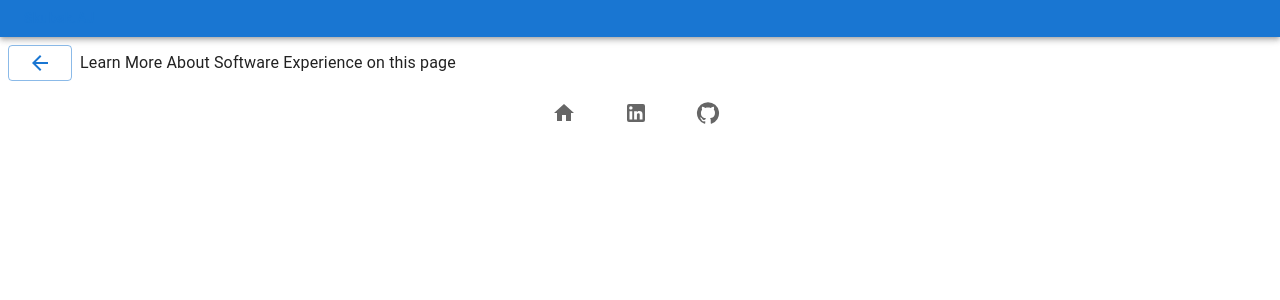
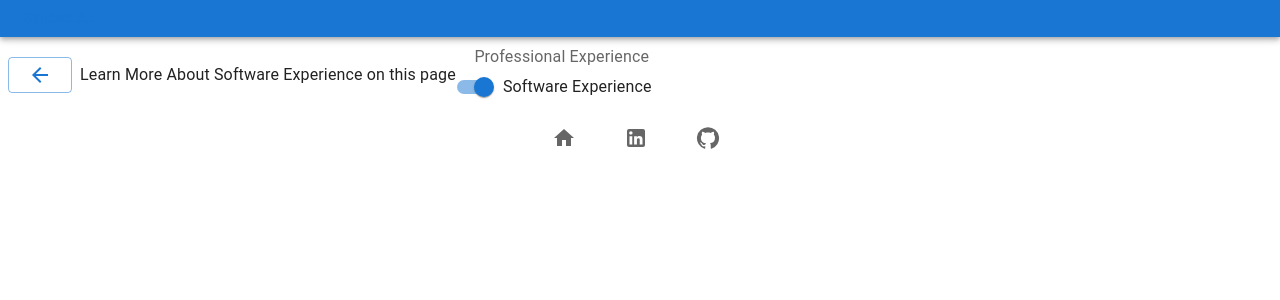
Before and after one commit to skoobydont/portfolio, a React (Create React App) app: page /portfolio/software in a window 1280 px wide. Shown: the top 300 px of the page. Built offline with nearby package versions, Linux system fonts and the light colour scheme.

Commit message:
added init toggle and state var for exp. might want to reduce labels and maybe just have the toggle in the corner while page reacts

```diff
--- a/src/pages/SoftwareExperiencePage.jsx
+++ b/src/pages/SoftwareExperiencePage.jsx
@@ -1,10 +1,20 @@
-import React from 'react';
+import React, { useState } from 'react';
 import { useHistory } from 'react-router';
+// MUI
 import makeStyles from '@mui/styles/makeStyles';
 import Button from '@mui/material/Button';
 import Typography from '@mui/material/Typography';
+import FormControl from '@mui/material/FormControl';
+import FormLabel from '@mui/material/FormLabel';
+import FormGroup from '@mui/material/FormGroup';
+import FormControlLabel from '@mui/material/FormControlLabel';
+import Switch from '@mui/material/Switch';
+// Icons
 import BackIcon from '@mui/icons-material/ArrowBack';
-
+// Custom
+import PersonalSoftwareExp from '../components/personal/PersonalSoftwareExp';
+import ProfessionalSoftwareExp from '../components/professional/ProfessionalSoftwareExp';
+// Declare Styles
 const useStyles = makeStyles((theme) => ({
   root: {
     padding: theme.spacing(1),
@@ -24,11 +34,22 @@ const useStyles = makeStyles((theme) => ({
 const SoftwareExperiencePage = () => {
   const classes = useStyles();
   const history = useHistory();
+  // Experience State
+  const [exp, setExp] = useState(true);
   /**
    * Handle Go Back to /porfolio
    * @fires history.goBack
    */
   const handleGoBack = () => history.goBack();
+  /**
+   * Handle Experience Toggle
+   * @param {Object} event standard event obj
+   * @fires setExp with event.target.checked
+   */
+  const handleExpToggle = (event) => {
+    setExp(event.target.checked);
+  };
+
   return (
     <div className={classes.root}>
       <div className={classes.header}>
@@ -42,6 +63,22 @@ const SoftwareExperiencePage = () => {
         <Typography>
           Learn More About Software Experience on this page
         </Typography>
+        <FormControl component="fieldset" variant="standard">
+          <FormLabel component="legend">
+            {`${exp ? 'Professional' : 'Personal'} Experience`}
+          </FormLabel>
+          <FormGroup>
+            <FormControlLabel
+              control={
+                <Switch
+                  checked={exp}
+                  onChange={handleExpToggle}
+                />
+              }
+              label="Software Experience"
+            />
+          </FormGroup>
+        </FormControl>
       </div>
     </div>
   );
```
